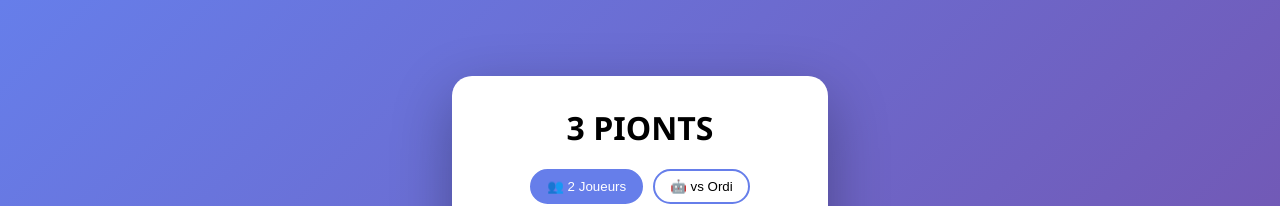
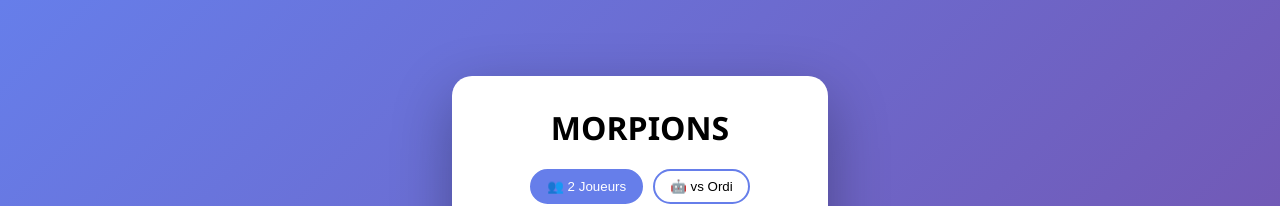
Before and after one commit to Assiaka98/Tic-Tac-Toe, a plain HTML site: page index.html in a window 1280 px wide. Shown: the top 206 px of the page. Drawn offline with Linux system fonts and the light colour scheme.

Commit message:
h1 MORPION

```diff
--- a/index.html
+++ b/index.html
@@ -3,12 +3,12 @@
 <head>
   <meta charset="UTF-8">
   <meta name="viewport" content="width=device-width, initial-scale=1.0">
-  <title>3 PIONTS</title>
+  <title>MORPIONS</title>
   <link rel="stylesheet" href="style.css">
 </head>
 <body>
   <div class="container">
-    <h1>3 PIONTS</h1>
+    <h1>MORPIONS</h1>
 
     <div class="mode-selector">
       <button id="mode-pvp" class="mode-btn active">👥 2 Joueurs</button>
```
